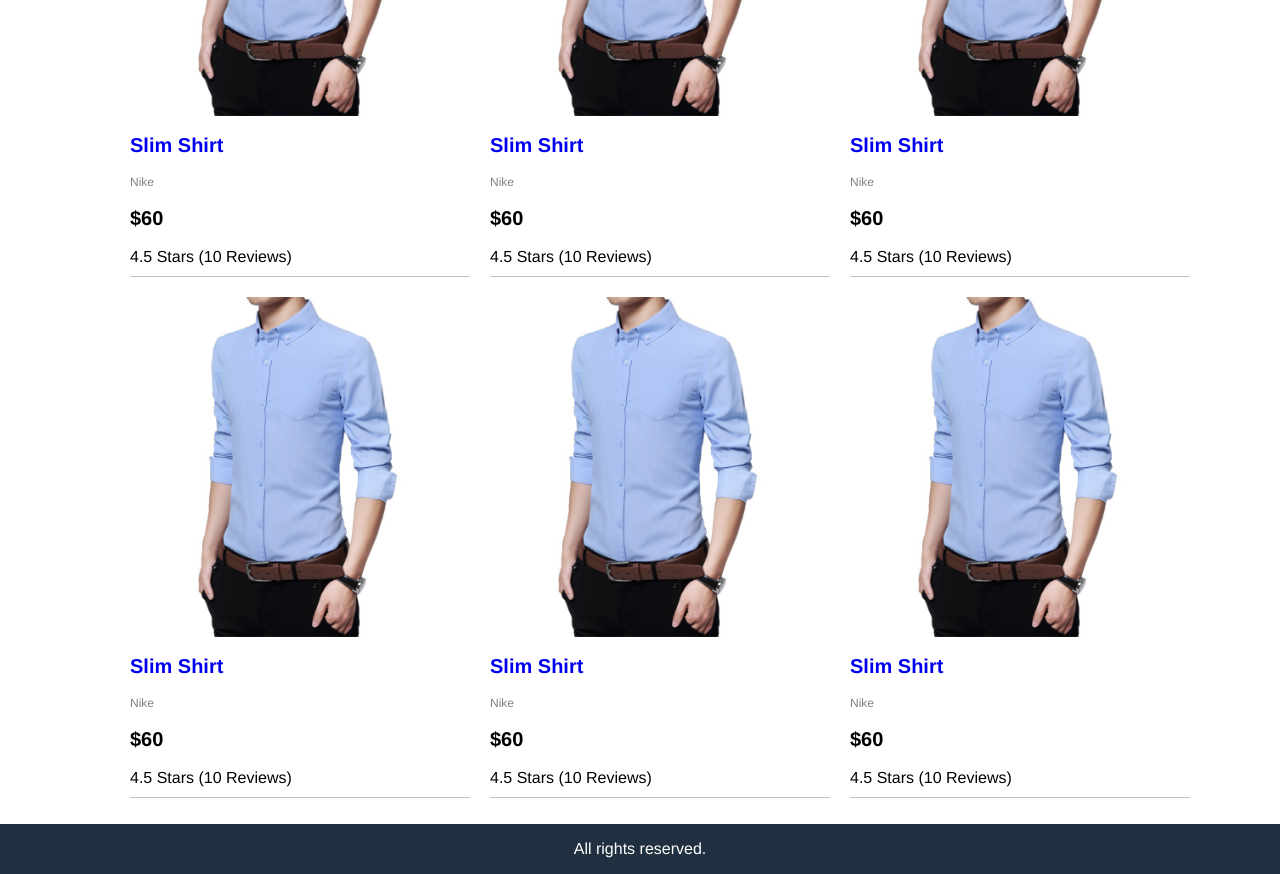
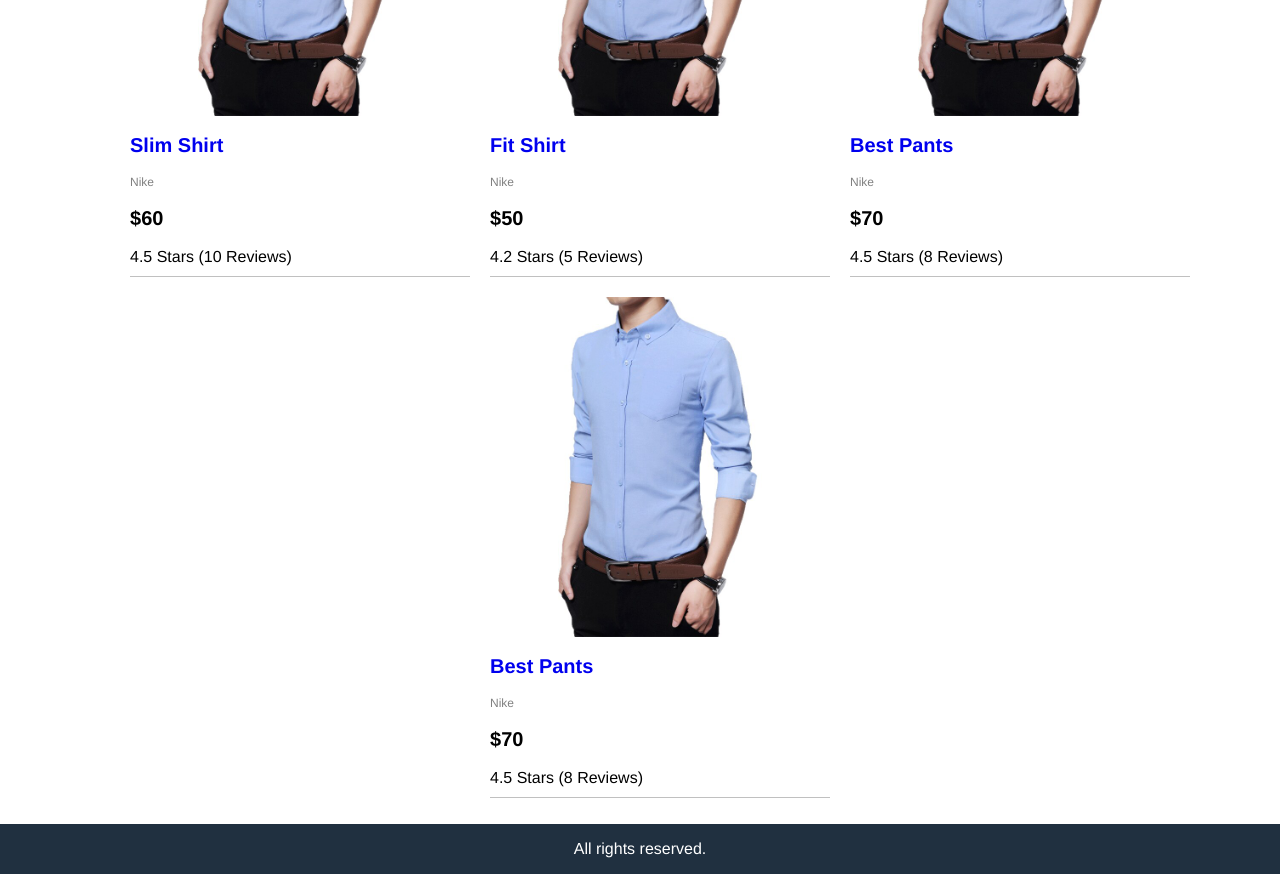
Before and after one commit to mahi397/MeShop, a React (Create React App) app in the folder frontend/: page / in a window 1280 px wide. Shown: the part 300-1174 px from the top of the page. Built offline with nearby package versions, Linux system fonts and the light colour scheme.

Commit message:
Render products dynamically (JSX)

```diff
--- a/frontend/src/App.js
+++ b/frontend/src/App.js
@@ -1,3 +1,5 @@
+import React from 'react';
+import data from './data.js';
 import './App.css';
 
 function App() {
@@ -43,72 +45,21 @@
       <main className="main">
         <div className="content">
           <ul className="products">
+            {
+              data.products.map(product =>
                 <li>
                   <div className="product">
-                <img className="product-image" src="/images/d1.jpg" alt="product" />
+                    <img className="product-image" src={product.image} alt="product" />
                     <div className="product-name">
-                  <a href="product.html">Slim Shirt</a>
+                      <a href="product.html">{product.name}</a>
                     </div>
-                <div className="product-brand">Nike</div>
-                <div className="product-price">$60</div>
-                <div className="product-rating">4.5 Stars (10 Reviews)</div>
+                    <div className="product-brand">{product.brand}</div>
+                    <div className="product-price">${product.price}</div>
+                    <div className="product-rating">{product.rating} Stars ({product.numReviews} Reviews)</div>
                   </div>
                 </li>
-            <li>
-              <div className="product">
-                <img className="product-image" src="/images/d1.jpg" alt="product" />
-                <div className="product-name">
-                  <a href="product.html">Slim Shirt</a>
-                </div>
-                <div className="product-brand">Nike</div>
-                <div className="product-price">$60</div>
-                <div className="product-rating">4.5 Stars (10 Reviews)</div>
-              </div>
-            </li>
-            <li>
-              <div className="product">
-                <img className="product-image" src="/images/d1.jpg" alt="product" />
-                <div className="product-name">
-                  <a href="product.html">Slim Shirt</a>
-                </div>
-                <div className="product-brand">Nike</div>
-                <div className="product-price">$60</div>
-                <div className="product-rating">4.5 Stars (10 Reviews)</div>
-              </div>
-            </li>
-            <li>
-              <div className="product">
-                <img className="product-image" src="/images/d1.jpg" alt="product" />
-                <div className="product-name">
-                  <a href="product.html">Slim Shirt</a>
-                </div>
-                <div className="product-brand">Nike</div>
-                <div className="product-price">$60</div>
-                <div className="product-rating">4.5 Stars (10 Reviews)</div>
-              </div>
-            </li>
-            <li>
-              <div className="product">
-                <img className="product-image" src="/images/d1.jpg" alt="product" />
-                <div className="product-name">
-                  <a href="product.html">Slim Shirt</a>
-                </div>
-                <div className="product-brand">Nike</div>
-                <div className="product-price">$60</div>
-                <div className="product-rating">4.5 Stars (10 Reviews)</div>
-              </div>
-            </li>
-            <li>
-              <div className="product">
-                <img className="product-image" src="/images/d1.jpg" alt="product" />
-                <div className="product-name">
-                  <a href="product.html">Slim Shirt</a>
-                </div>
-                <div className="product-brand">Nike</div>
-                <div className="product-price">$60</div>
-                <div className="product-rating">4.5 Stars (10 Reviews)</div>
-              </div>
-            </li>
+              )
+            }
           </ul>
         </div>
       </main>
--- /dev/null
+++ b/frontend/src/data.js
@@ -0,0 +1,40 @@
+export default {
+    products: [
+      {
+        name: 'Slim Shirt',
+        category: 'Shirts',
+        image: '/images/d1.jpg',
+        price: 60,
+        brand: ' Nike',
+        rating: 4.5,
+        numReviews: 10
+      },
+      {
+        name: 'Fit Shirt',
+        category: 'Shirts',
+        image: '/images/d1.jpg',
+        price: 50,
+        brand: ' Nike',
+        rating: 4.2,
+        numReviews: 5
+      },
+      {
+        name: 'Best Pants',
+        category: 'Pants',
+        image: '/images/d1.jpg',
+        price: 70,
+        brand: ' Nike',
+        rating: 4.5,
+        numReviews: 8
+      }, {
+        _id: '4',
+        name: 'Best Pants',
+        category: 'Pants',
+        image: '/images/d1.jpg',
+        price: 70,
+        brand: ' Nike',
+        rating: 4.5,
+        numReviews: 8
+      },
+    ]
+}
```
Also changed, not shown: 2 other files (tests, documents, lock files or other folders). Lines whose indentation alone changed are shown as unchanged.
